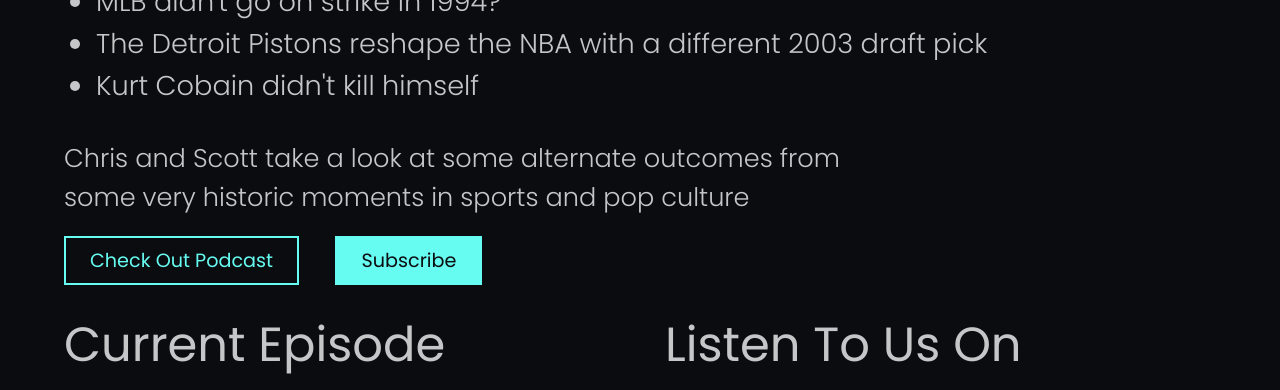
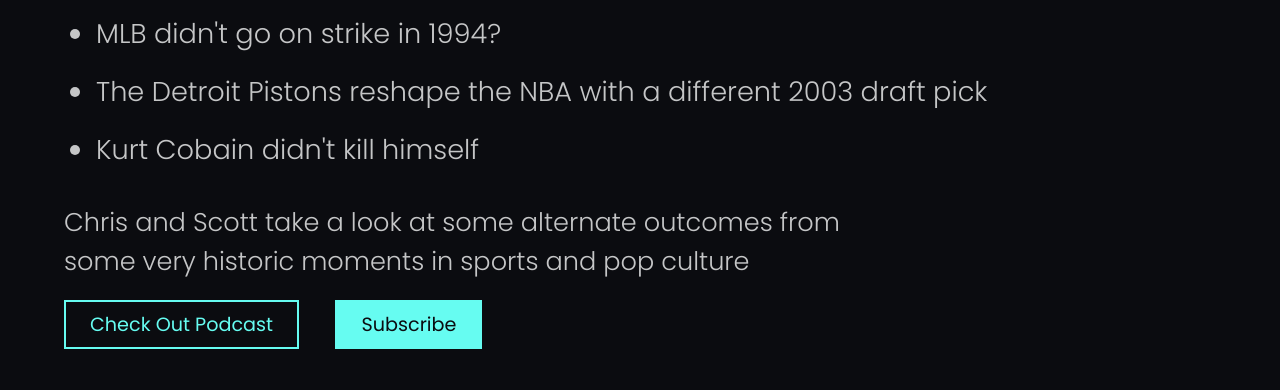
Before and after one commit to cbernhard21/new-podcast-website, a plain HTML site: page index.html in a window 1280 px wide. Shown: the part 488-878 px from the top of the page. Drawn offline with Linux system fonts and the light colour scheme.

Commit message:
Add files via upload

```diff
--- a/sass/_home.scss
+++ b/sass/_home.scss
@@ -1,5 +1,5 @@
 #hero-wrapper {
-  height: 75vh;
+  min-height: 75vh;
   background: linear-gradient( 107.46deg, #0b0c10 31.15%, rgba(11, 12, 16, 0.1) 98.83%), url(../images/microphone-background.jpg);
   background-position: center;
   background-repeat: no-repeat;
@@ -30,12 +30,17 @@
     }
     h3 {
       font-size: clamp(1rem, 0.286rem + 3.1736vw, 2.2rem);
+      margin-bottom: 1rem;
     }
     ul {
       font-size: clamp(1rem, 0.5835rem + 1.8512vw, 1.7rem);
       transform: translateX(2rem);
       margin-bottom: 2rem;
+      width: 95%;
       @include small-device {
+        margin-bottom: 1rem;
+      }
+      li {
         margin-bottom: 1rem;
       }
     }
```
Also changed, not shown: css/main.css, 1 other file.
